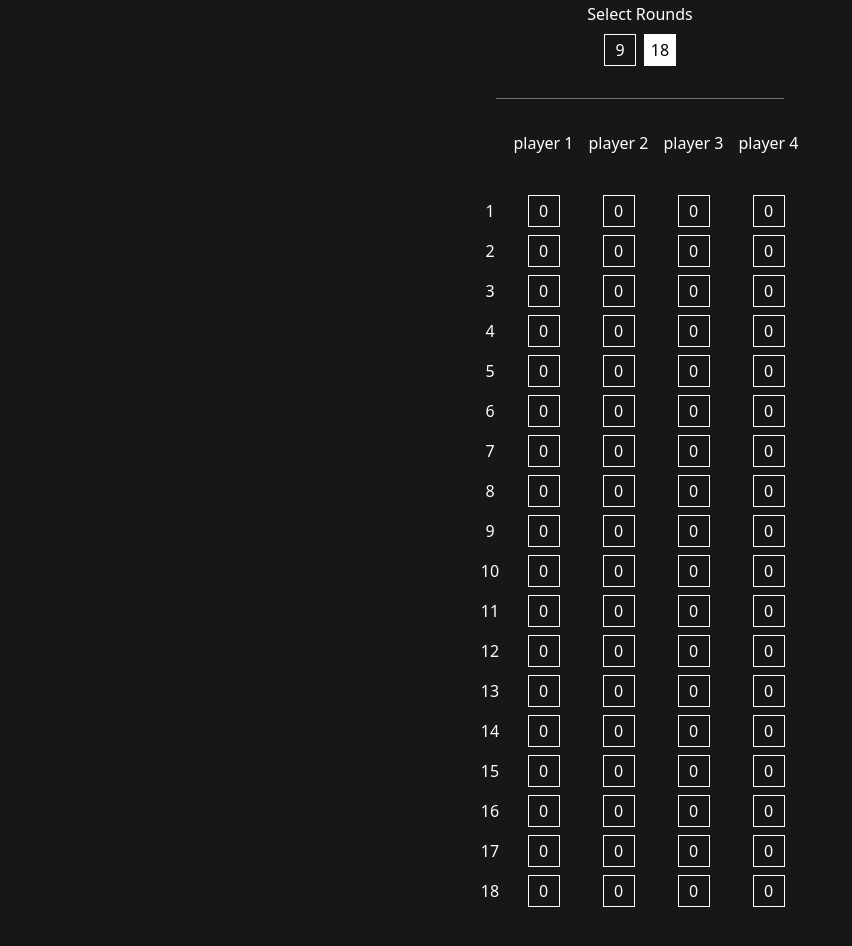
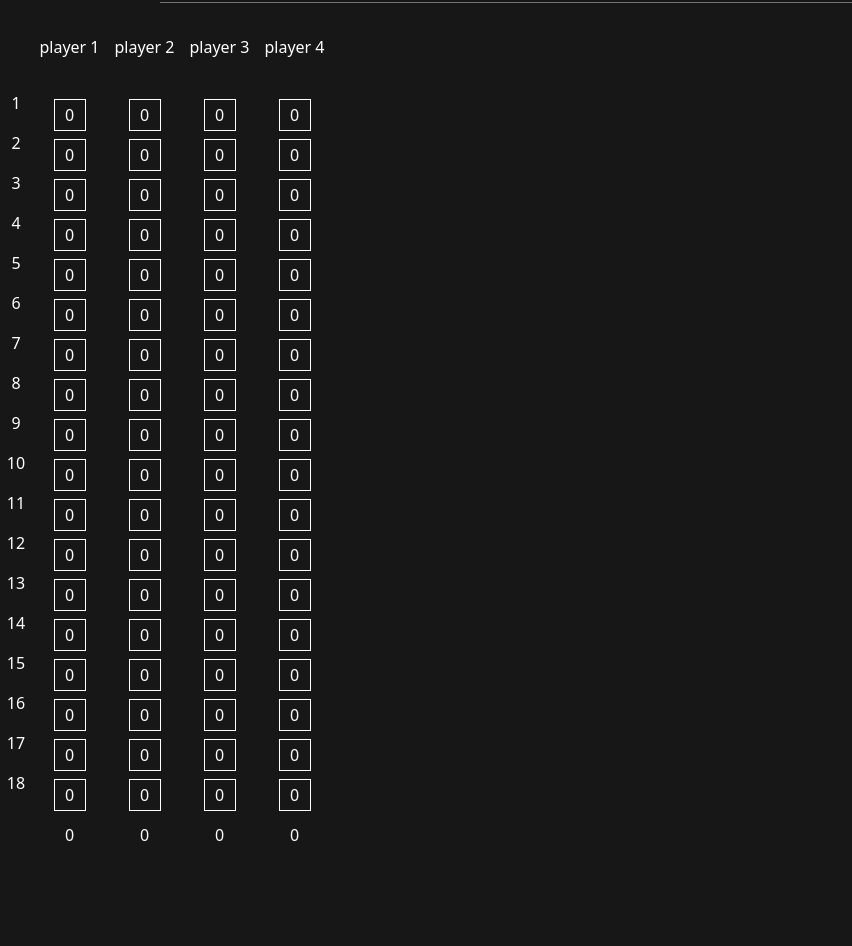
Before and after one commit to SteveJonk/golf-score, a Next.js app: page / in a window 1280 px wide. Shown: the part 200-1146 px from the top of the page, without its empty margins (0-852 px from the left). After the commit the page ends 1051 px from the top, so only its background shows below. Built offline with nearby package versions, Linux system fonts and the light colour scheme; no server answers.

Commit message:
feat: save score in cookie

```diff
--- a/app/page.tsx
+++ b/app/page.tsx
@@ -1,45 +1,13 @@
-'use client'
+import { Score } from '@/data/score'
+import { HomeView } from '@/views/HomeView'
+import { cookies } from 'next/headers'
 
-import { PlayerName } from '@/components/PlayerName'
-import { PlayerScore } from '@/components/PlayerScore'
-import { startScore } from '@/data/score'
-import { useState } from 'react'
-import { GameManagement } from '@/components/GameManagement'
+const getSavedScore = (): Score[] => {
+  return JSON.parse(cookies().get('golf_score')?.value || null)
+}
 
 export default function Home() {
-  const [players, setPlayers] = useState(4)
-  const [rounds, setRounds] = useState(18)
-  const [score, setScore] = useState(startScore)
-  const roundNumbers = Array.from({ length: rounds }, (_, index) => index + 1)
+  const savedScore = getSavedScore()
 
-  return (
-    <div className="mx-auto w-full max-w-sm">
-      <h1 className="mx-auto mb-8 mt-8 block w-fit border border-white px-5 py-2 text-center text-4xl">
-        My Golf Score
-      </h1>
-      <GameManagement
-        players={players}
-        rounds={rounds}
-        setPlayers={(players) => setPlayers(players)}
-        setRounds={(rounds) => setRounds(rounds)}
-      />
-      <div className="max-w flex items-center justify-center pb-10">
-        <div className="mt-2 flex flex-col gap-2 pt-14 align-bottom">
-          {roundNumbers.map((round) => (
-            <div key={round} className="flex h-8 w-8 items-center justify-center">
-              {round}
-            </div>
-          ))}
-        </div>
-        <div className="flex">
-          {score.slice(0, players).map((player, index) => (
-            <div key={index} className="flex flex-col items-center justify-center">
-              <PlayerName name={player.name} />
-              <PlayerScore playerScore={player} rounds={rounds} />
-            </div>
-          ))}
-        </div>
-      </div>
-    </div>
-  )
+  return <HomeView savedScore={savedScore} />
 }
--- a/components/PlayerScore.tsx
+++ b/components/PlayerScore.tsx
@@ -1,22 +1,37 @@
 import { Score } from '@/data/score'
+
+type ChangeScore = {
+  roundIndex: number
+  value: number
+}
 
 type PlayerScoreProps = {
   playerScore: Score
   rounds: number
+  onChangeScore: (score: ChangeScore) => void
 }
 
-export const PlayerScore = ({ playerScore, rounds }: PlayerScoreProps) => (
+export const PlayerScore = ({ playerScore, rounds, onChangeScore }: PlayerScoreProps) => (
   <div className="flex flex-col gap-2">
     {playerScore.score.slice(0, rounds).map((point, index) => (
       <input
         key={`${playerScore.name}-${index}`}
         type="number"
         className="flex h-8 w-8 items-center justify-center border border-white bg-gray-900 p-0 text-center"
-        defaultValue={point}
+        value={point}
         onFocus={(event) => {
           event.target.select()
         }}
+        onChange={(event) => {
+          onChangeScore({
+            roundIndex: index,
+            value: parseInt(event.target.value, 10),
+          })
+        }}
       />
     ))}
+    <div className="flex h-8 w-8 items-center justify-center text-white">
+      {playerScore.total.toString()}
+    </div>
   </div>
 )
--- a/data/score.ts
+++ b/data/score.ts
@@ -1,11 +1,12 @@
 export type Score = {
   name: string
   score: number[]
+  total: number
 }
 
 export const startScore: Score[] = [
-  { name: 'player 1', score: Array.from({ length: 18 }, () => 0) },
-  { name: 'player 2', score: Array.from({ length: 18 }, () => 0) },
-  { name: 'player 3', score: Array.from({ length: 18 }, () => 0) },
-  { name: 'player 4', score: Array.from({ length: 18 }, () => 0) },
+  { name: 'player 1', score: Array.from({ length: 18 }, () => 0), total: 0 },
+  { name: 'player 2', score: Array.from({ length: 18 }, () => 0), total: 0 },
+  { name: 'player 3', score: Array.from({ length: 18 }, () => 0), total: 0 },
+  { name: 'player 4', score: Array.from({ length: 18 }, () => 0), total: 0 },
 ]
--- /dev/null
+++ b/hooks/useScore.ts
@@ -0,0 +1,30 @@
+'use client'
+
+import { useState } from 'react'
+import { Score, startScore } from '@/data/score'
+import Cookie from 'js-cookie'
+
+type ChangeScore = {
+  playerIndex: number
+  roundIndex: number
+  value: number
+}
+
+export const useScore = (savedScore: Score[]) => {
+  const [players, setPlayers] = useState(4)
+  const [rounds, setRounds] = useState(18)
+  const [score, setScore] = useState(savedScore || startScore)
+
+  const changeScore = (newScore: ChangeScore) => {
+    const newScoreArray = [...score]
+    newScoreArray[newScore.playerIndex].score[newScore.roundIndex] = newScore.value
+    newScoreArray[newScore.playerIndex].total = newScoreArray[newScore.playerIndex].score.reduce(
+      (acc: number, score: number) => acc + score,
+      0
+    )
+    setScore(newScoreArray)
+    Cookie.set('golf_score', JSON.stringify(newScoreArray))
+  }
+
+  return { score, changeScore, players, setPlayers, rounds, setRounds }
+}
--- a/package.json
+++ b/package.json
@@ -19,6 +19,7 @@
     "autoprefixer": "^10.4.0",
     "clsx": "^2.1.0",
     "esbuild": "^0.13.13",
+    "js-cookie": "^3.0.5",
     "next": "^14.1.3",
     "postcss": "^8.4.5",
     "preact": "^10.16.0",
@@ -30,6 +31,7 @@
   "devDependencies": {
     "@next/bundle-analyzer": "12.0.9",
     "@svgr/webpack": "^6.1.2",
+    "@types/js-cookie": "^3.0.6",
     "@types/node": "20.11.28",
     "@types/react": "^17.0.14",
     "@types/tailwindcss": "^2.2.0",
--- a/tsconfig.json
+++ b/tsconfig.json
@@ -17,6 +17,9 @@
     "baseUrl": ".",
     "paths": {
       "@/components/*": ["components/*"],
+      "@/utils/*": ["utils/*"],
+      "@/hooks/*": ["hooks/*"],
+      "@/views/*": ["views/*"],
       "@/data/*": ["data/*"],
       "@/layouts/*": ["layouts/*"],
       "@/lib/*": ["lib/*"],
--- /dev/null
+++ b/utils/isServer.ts
@@ -0,0 +1 @@
+export const isServer = typeof window === 'undefined'
--- /dev/null
+++ b/views/HomeView.tsx
@@ -0,0 +1,53 @@
+'use client'
+
+import { PlayerName } from '@/components/PlayerName'
+import { PlayerScore } from '@/components/PlayerScore'
+import { GameManagement } from '@/components/GameManagement'
+import { useScore } from '@/hooks/useScore'
+import { Score } from '@/data/score'
+
+type HomeViewProps = {
+  savedScore: Score[]
+}
+
+export const HomeView = ({ savedScore }: HomeViewProps) => {
+  const { score, changeScore, players, rounds, setRounds, setPlayers } = useScore(savedScore)
+  const roundNumbers = Array.from({ length: rounds }, (_, index) => index + 1)
+
+  return (
+    <div className="mx-auto w-full max-w-sm">
+      <h1 className="mx-auto mb-8 mt-8 block w-fit border border-white px-5 py-2 text-center text-4xl">
+        My Golf Score
+      </h1>
+      <GameManagement
+        players={players}
+        rounds={rounds}
+        setPlayers={(players) => setPlayers(players)}
+        setRounds={(rounds) => setRounds(rounds)}
+      />
+      <div className="max-w flex items-center justify-start pb-10">
+        <div className="mt-2 flex flex-col gap-2 pb-10 pt-14 align-bottom">
+          {roundNumbers.map((round) => (
+            <div key={round} className="flex h-8 w-8 items-center justify-center">
+              {round}
+            </div>
+          ))}
+        </div>
+        <div className="flex">
+          {score.slice(0, players).map((player, index) => (
+            <div key={index} className="flex flex-col items-center justify-center">
+              <PlayerName name={player.name} />
+              <PlayerScore
+                playerScore={player}
+                rounds={rounds}
+                onChangeScore={({ roundIndex, value }) =>
+                  changeScore({ roundIndex, value, playerIndex: index })
+                }
+              />
+            </div>
+          ))}
+        </div>
+      </div>
+    </div>
+  )
+}
```
Also changed, not shown: 1 other file (tests, documents, lock files or other folders).
